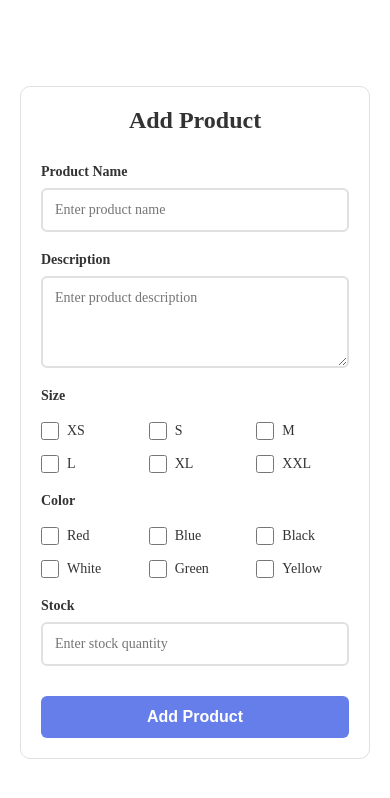
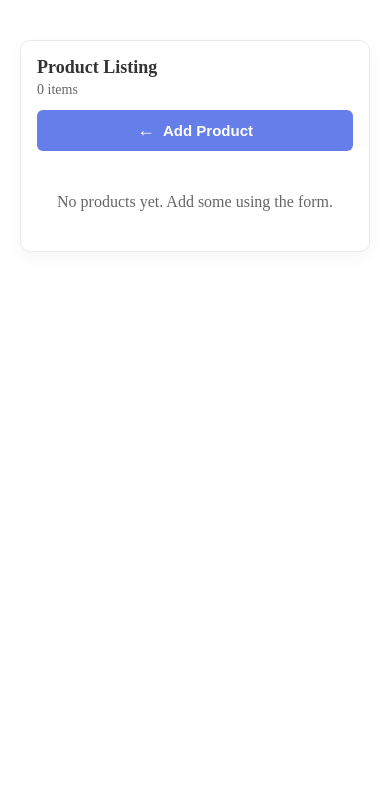
Before and after one commit to mit-codes/redux-product, a React (Vite) app: page /list in a window 390 px wide. Shown: the top 798 px of the page. Built offline with nearby package versions, Linux system fonts and the light colour scheme.

Commit message:
product list page commplite

```diff
--- a/package.json
+++ b/package.json
@@ -13,7 +13,8 @@
     "@reduxjs/toolkit": "^2.10.1",
     "react": "^19.2.0",
     "react-dom": "^19.2.0",
-    "react-redux": "^9.2.0"
+    "react-redux": "^9.2.0",
+    "react-router-dom": "^7.9.6"
   },
   "devDependencies": {
     "@eslint/js": "^9.39.1",
--- a/src/App.jsx
+++ b/src/App.jsx
@@ -1,12 +1,18 @@
 import { useState } from 'react'
-import Form from './component/form'
+import Form from './component/Form'
+import ProductList from './component/ProductList'
+import { Route, Routes } from 'react-router-dom'
 
 function App() {
   const [count, setCount] = useState(0)
 
   return (
     <>
-    <Form/>
+
+    <Routes>
+      <Route element={<Form/>} path='/'></Route>
+      <Route element={<ProductList/>} path='/list'></Route>
+    </Routes>
     </>
   )
 }
--- a/src/component/Form.css
+++ b/src/component/Form.css
@@ -86,6 +86,13 @@
   font-size: 14px;
 }
 
+.button-section {
+  display: grid;
+  grid-template-columns: 1fr 1fr;
+  gap: 15px;
+  margin-top: 20px;
+}
+
 .submit-btn {
   width: 100%;
   padding: 12px;
@@ -96,16 +103,42 @@
   font-size: 16px;
   font-weight: 600;
   cursor: pointer;
-  transition: background 0.2s ease;
-  margin-top: 10px;
+  transition: all 0.2s ease;
 }
 
 .submit-btn:hover {
   background: #5568d3;
+  transform: translateY(-2px);
+  box-shadow: 0 4px 8px rgba(102, 126, 234, 0.3);
 }
 
 .submit-btn:active {
   background: #667eea;
+  transform: translateY(0);
+}
+
+.view-list-btn {
+  width: 100%;
+  padding: 12px;
+  background: #48bb78;
+  color: white;
+  border: none;
+  border-radius: 6px;
+  font-size: 16px;
+  font-weight: 600;
+  cursor: pointer;
+  transition: all 0.2s ease;
+}
+
+.view-list-btn:hover {
+  background: #38a169;
+  transform: translateY(-2px);
+  box-shadow: 0 4px 8px rgba(72, 187, 120, 0.3);
+}
+
+.view-list-btn:active {
+  background: #48bb78;
+  transform: translateY(0);
 }
 
 @media (max-width: 600px) {
@@ -121,4 +154,9 @@
   .form-wrapper h1 {
     font-size: 24px;
   }
+
+  .button-section {
+    grid-template-columns: 1fr;
+    gap: 10px;
+  }
 }
--- a/src/component/Form.jsx
+++ b/src/component/Form.jsx
@@ -2,8 +2,10 @@ import React, { useState } from "react";
 import "./Form.css";
 import { useDispatch } from "react-redux";
 import { addProduct } from "../redux/slices/ProductSlice";
+import { useNavigate } from "react-router-dom";
 
 const Form = () => {
+  const navigate = useNavigate();
   const dispatch = useDispatch();
   const sizeOptions = ["XS", "S", "M", "L", "XL", "XXL"];
   const colorOptions = ["Red", "Blue", "Black", "White", "Green", "Yellow"];
@@ -26,23 +28,28 @@ const Form = () => {
 
   const handleCheckBox = (e) => {
     const { name, id } = e.target;
-    if (formData[name].includes(id)) {
-      formData[name].splice(formData[name].indexOf(id), 1);
-    } else {
-      formData[name].push(id);
-    }
+
+    setFormData((prev) => ({
+      ...prev,
+      [name]: prev[name].includes(id)
+        ? prev[name].filter((item) => item !== id)
+        : [...prev[name], id],
+    }));
   };
 
   const handleSubmit = (e) => {
     e.preventDefault();
-    let pastProduct = localStorage.getItem("productes")
-      ? JSON.parse(localStorage.getItem("productes"))
-      : [];
-    localStorage.setItem(
-      "productes",
-      JSON.stringify([...pastProduct, formData])
-    );
+    console.log("Before dispatch:", formData);
+
+    // let pastProduct = localStorage.getItem("productes")
+    //   ? JSON.parse(localStorage.getItem("productes"))
+    //   : [];
+    // localStorage.setItem(
+    //   "productes",
+    //   JSON.stringify([...pastProduct, formData])
+    // );
     dispatch(addProduct(formData));
+    // Reset form after submission
     setFormData({
       name: "",
       description: "",
@@ -92,8 +99,10 @@ const Form = () => {
                     type="checkbox"
                     name="size"
                     id={size}
+                    checked={formData.size.includes(size)}
                     onChange={handleCheckBox}
                   />
+
                   <label htmlFor={`size-${size}`}>{size}</label>
                 </div>
               ))}
@@ -109,9 +118,10 @@ const Form = () => {
                     type="checkbox"
                     name="color"
                     id={color}
+                    checked={formData.color.includes(color)}
                     onChange={handleCheckBox}
-                    value={color}
                   />
+
                   <label htmlFor={`color-${color}`}>{color}</label>
                 </div>
               ))}
@@ -132,9 +142,18 @@ const Form = () => {
             />
           </div>
 
-          <button type="submit" className="submit-btn">
-            Add Product
-          </button>
+          <div className="button-section">
+            <button type="submit" className="submit-btn">
+              Add Product
+            </button>
+            <button
+              type="button"
+              className="view-list-btn"
+              onClick={() => navigate("/list")}
+            >
+              View Product List
+            </button>
+          </div>
         </form>
       </div>
     </div>
--- /dev/null
+++ b/src/component/ProductList.css
@@ -0,0 +1,150 @@
+/* Simple product list styles matching the form look */
+
+.list-container {
+  min-height: 100vh;
+  display: flex;
+  justify-content: center;
+  align-items: flex-start;
+  background: white;
+  padding: 40px 20px;
+}
+
+.list-wrapper {
+  width: 100%;
+  max-width: 900px;
+  background: white;
+  border: 1px solid #eaeaea;
+  border-radius: 10px;
+  padding: 24px;
+  box-shadow: 0 6px 18px rgba(0,0,0,0.04);
+}
+
+.list-header {
+  display: flex;
+  justify-content: space-between;
+  align-items: center;
+  margin-bottom: 18px;
+  position: relative;
+}
+
+.header-left {
+  display: flex;
+  flex-direction: column;
+  gap: 4px;
+}
+
+.list-header h2 {
+  font-size: 22px;
+  color: #333;
+  margin: 0;
+}
+
+.item-count {
+  font-size: 14px;
+  color: #666;
+  font-weight: 500;
+}
+
+.add-product-btn {
+  display: flex;
+  align-items: center;
+  gap: 8px;
+  padding: 10px 20px;
+  background: #667eea;
+  color: white;
+  border: none;
+  border-radius: 6px;
+  font-size: 15px;
+  font-weight: 600;
+  cursor: pointer;
+  transition: all 0.2s ease;
+  position: absolute;
+  top: 0;
+  right: 0;
+}
+
+.add-product-btn:hover {
+  background: #5568d3;
+  transform: translateY(-2px);
+  box-shadow: 0 4px 8px rgba(102, 126, 234, 0.3);
+}
+
+.add-product-btn:active {
+  background: #667eea;
+  transform: translateY(0);
+}
+
+.arrow-left {
+  font-size: 18px;
+  font-weight: bold;
+  display: inline-block;
+  transition: transform 0.2s ease;
+}
+
+.add-product-btn:hover .arrow-left {
+  transform: translateX(-3px);
+}
+
+.products-grid {
+  display: grid;
+  grid-template-columns: repeat(auto-fill, minmax(260px, 1fr));
+  gap: 16px;
+}
+
+.product-card {
+  border: 1px solid #f0f0f0;
+  border-radius: 8px;
+  padding: 12px;
+  background: #fff;
+}
+
+.product-title {
+  font-weight: 700;
+  margin-bottom: 6px;
+  color: #222;
+}
+
+.product-desc {
+  font-size: 13px;
+  color: #555;
+  margin-bottom: 8px;
+  min-height: 36px;
+}
+
+.product-meta {
+  display: flex;
+  gap: 8px;
+  flex-wrap: wrap;
+  font-size: 13px;
+  color: #444;
+}
+
+.meta-item {
+  background: #f7f9ff;
+  padding: 6px 8px;
+  border-radius: 6px;
+  border: 1px solid #eef2ff;
+}
+
+.empty-state {
+  text-align: center;
+  color: #666;
+  padding: 24px 8px;
+}
+
+@media (max-width: 600px) {
+  .list-wrapper { padding: 16px; }
+  .list-header h2 { font-size: 18px }
+
+  .list-header {
+    flex-direction: column;
+    align-items: flex-start;
+    gap: 12px;
+  }
+
+  .add-product-btn {
+    position: relative;
+    width: 100%;
+    justify-content: center;
+  }
+}
--- a/src/component/ProductList.jsx
+++ b/src/component/ProductList.jsx
@@ -1,9 +1,49 @@
 import React from 'react'
+import './ProductList.css'
+import { useSelector } from 'react-redux'
+import { useNavigate } from 'react-router-dom'
 
 const ProductList = () => {
+  const products = useSelector((state) => state.product)
+  const navigate = useNavigate()
+  console.log(products);
+
   return (
-    <div>
+    <div className="list-container">
+      <div className="list-wrapper">
+        <div className="list-header">
+          <div className="header-left">
+            <h2>Product Listing</h2>
+            <div className="item-count">{products.length} items</div>
+          </div>
+          <button
+            className="add-product-btn"
+            onClick={() => navigate("/")}
+            title="Add New Product"
+          >
+            <span className="arrow-left">←</span>
+            Add Product
+          </button>
+        </div>
 
+        {products.length === 0 ? (
+          <div className="empty-state">No products yet. Add some using the form.</div>
+        ) : (
+          <div className="products-grid">
+            {products.map((p) => (
+              <div className="product-card" key={Date.now()}>
+                <div className="product-title">{p.name || 'Untitled'}</div>
+                <div className="product-desc">{p.description || '-'}</div>
+                <div className="product-meta">
+                  <div className="meta-item">Stock: {p.stock ?? 0}</div>
+                  <div className="meta-item">Size: {Array.isArray(p.size) ? p.size.join(', ') : p.size || '-'}</div>
+                  <div className="meta-item">Color: {Array.isArray(p.color) ? p.color.join(', ') : p.color || '-'}</div>
+                </div>
+              </div>
+            ))}
+          </div>
+        )}
+      </div>
     </div>
   )
 }
--- a/src/main.jsx
+++ b/src/main.jsx
@@ -2,9 +2,12 @@ import { createRoot } from "react-dom/client";
 import App from "./App.jsx";
 import { store } from "./redux/store.js";
 import { Provider } from "react-redux";
+import { BrowserRouter } from "react-router-dom";
 
 createRoot(document.getElementById("root")).render(
-  <Provider store={store}>
-    <App />
-  </Provider>
+  <BrowserRouter>
+    <Provider store={store}>
+      <App />
+    </Provider>
+  </BrowserRouter>
 );
--- a/src/redux/slices/ProductSlice.js
+++ b/src/redux/slices/ProductSlice.js
@@ -1,16 +1,14 @@
-import { createSlice } from '@reduxjs/toolkit'
-
-const initialState = []
+import { createSlice } from "@reduxjs/toolkit";
 
 const productSlice = createSlice({
-    name: 'product',
-    initialState,
-    reducers: {
-        addProduct: (state, action) => {
-            state.push(action.payload)
-        }
-    }
-})
+  name: "product",
+  initialState: [],
+  reducers: {
+    addProduct: (state, action) => {
+      state.push(action.payload);
+    },
+  },
+});
 
-export const { addProduct } = productSlice.actions
-export default productSlice.reducer
+export const { addProduct } = productSlice.actions;
+export default productSlice.reducer;
```
Also changed, not shown: 1 other file (tests, documents, lock files or other folders).
